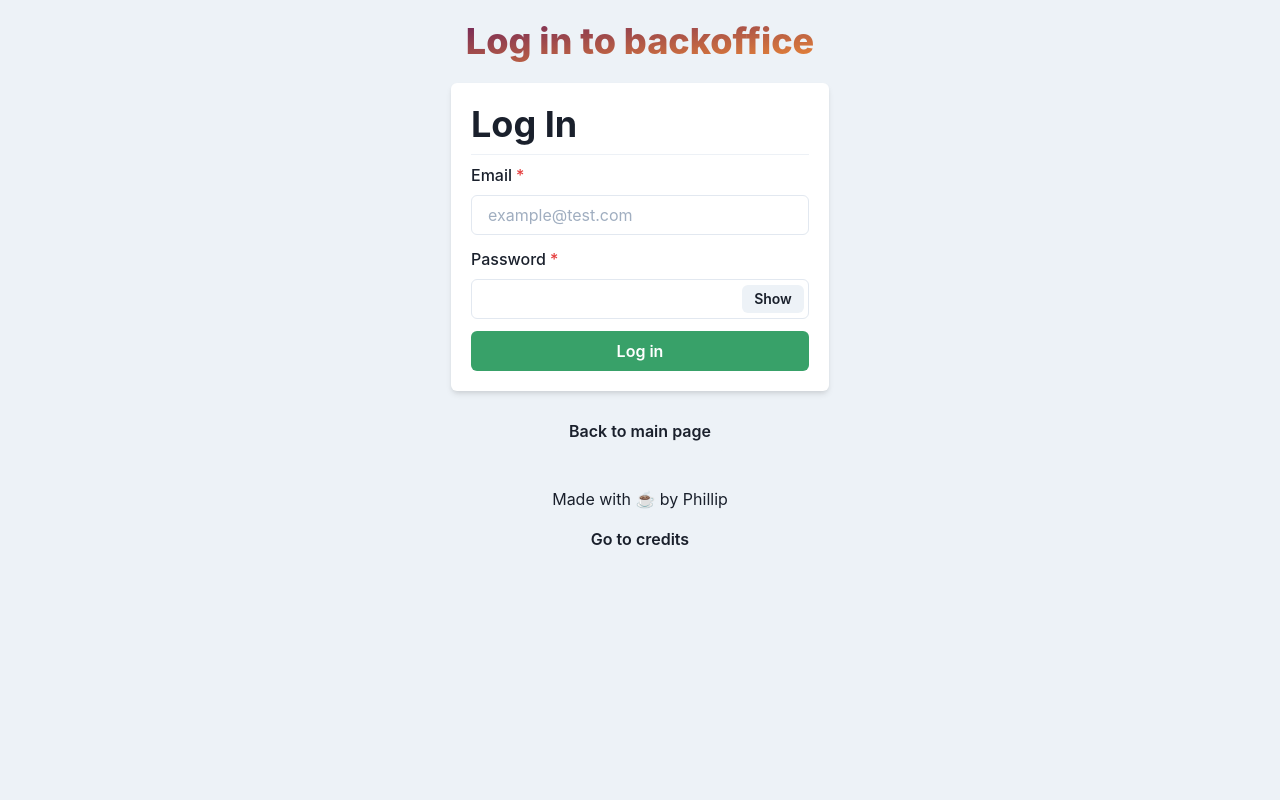
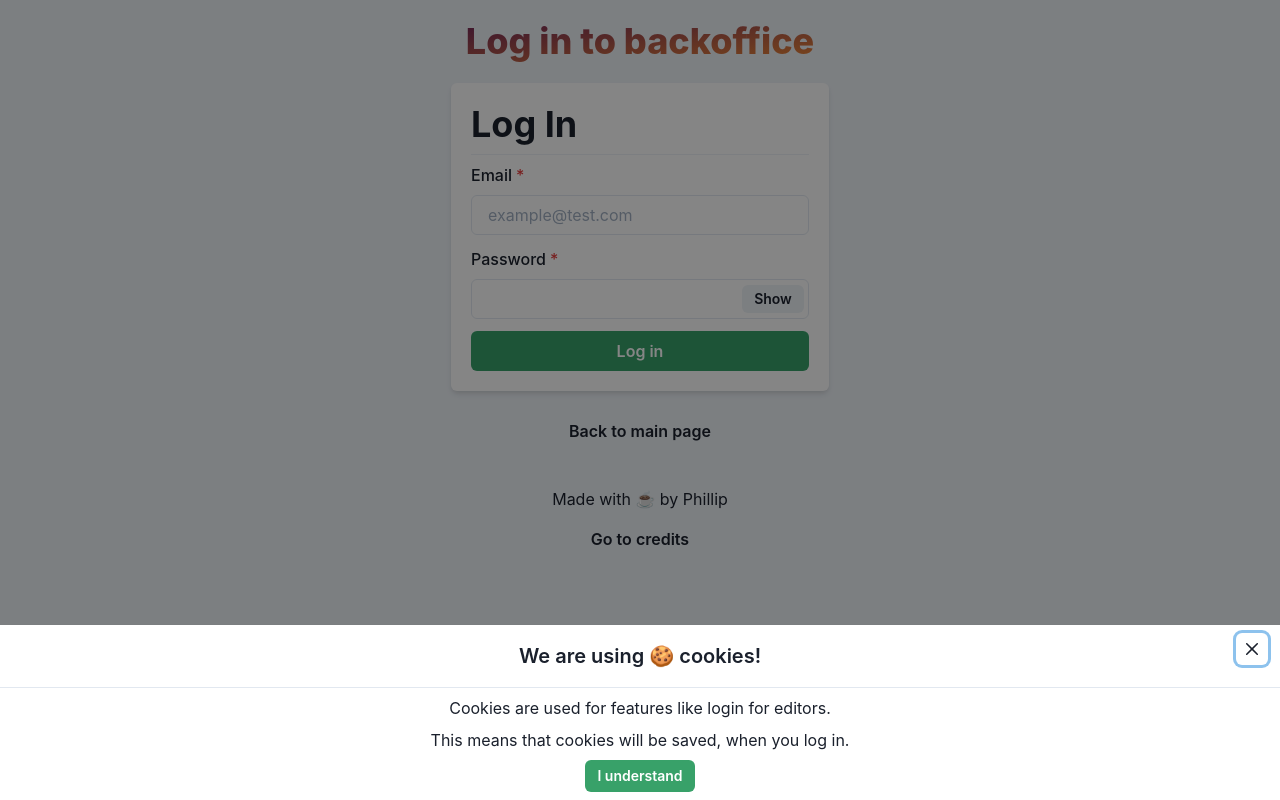
Before and after one commit to phillipphoenix/japanese-grammar-dictionary, a Next.js app: page /login in a window 1280 px wide. Built offline with nearby package versions, Linux system fonts and the light colour scheme; no server answers.

Commit message:
Created cookie notification.

```diff
--- /dev/null
+++ b/components/CookieNotifier.tsx
@@ -0,0 +1,62 @@
+import {
+  Drawer,
+  DrawerBody,
+  DrawerCloseButton,
+  DrawerContent,
+  DrawerHeader,
+  DrawerOverlay,
+} from "@chakra-ui/modal";
+import { Button, ButtonGroup, Text, useDisclosure, VStack } from "@chakra-ui/react";
+import { parseCookies, setCookie } from "nookies";
+import { FC, useEffect } from "react";
+
+const CookieNotifier: FC = () => {
+  const { isOpen, onOpen, onClose } = useDisclosure();
+
+  useEffect(() => {
+    const cookies = parseCookies();
+    const cookiesAccepted = cookies.cookiesAccepted && cookies.cookiesAccepted === "true";
+    if (!cookiesAccepted) {
+      onOpen();
+    }
+  }, []);
+
+  const onAcceptCookies = () => {
+    onClose();
+    setCookie(null, "cookiesAccepted", "true");
+  };
+
+  return (
+    <>
+      <Drawer
+        placement="bottom"
+        onClose={onClose}
+        isOpen={isOpen}
+        closeOnEsc={false}
+        closeOnOverlayClick={false}
+      >
+        <DrawerOverlay>
+          <DrawerContent>
+            <DrawerCloseButton />
+            <DrawerHeader textAlign="center" borderBottomWidth="1px">
+              We are using 🍪 cookies!
+            </DrawerHeader>
+            <DrawerBody>
+              <VStack spacing="2">
+                <Text>Cookies are used for features like login for editors.</Text>
+                <Text>This means that cookies will be saved, when you log in.</Text>
+                <ButtonGroup size="sm">
+                  <Button colorScheme="green" onClick={onAcceptCookies}>
+                    I understand
+                  </Button>
+                </ButtonGroup>
+              </VStack>
+            </DrawerBody>
+          </DrawerContent>
+        </DrawerOverlay>
+      </Drawer>
+    </>
+  );
+};
+
+export default CookieNotifier;
--- a/components/Page.tsx
+++ b/components/Page.tsx
@@ -26,7 +26,7 @@ const Page: FC<PageProps> = ({ children, title, tabTitle, menu }) => {
       </Head>
       <Box>
         {menu && (
-          <Box zIndex="100000" position="absolute" top="10px" left="10px">
+          <Box zIndex="100" position="absolute" top="10px" left="10px">
             {menu}
           </Box>
         )}
--- a/pages/_app.tsx
+++ b/pages/_app.tsx
@@ -6,6 +6,7 @@ import "../styles/globals.css";
 import { ChakraProvider, extendTheme } from "@chakra-ui/react";
 import { AuthProvider } from "../Providers/AuthProvider";
 import Notification from "../components/Notification";
+import CookieNotifier from "../components/CookieNotifier";
 
 // #f5f5f5
 
@@ -45,6 +46,7 @@ function MyApp({ Component, pageProps }) {
         <AuthProvider>
           <Component {...pageProps} />
           <Notification />
+          <CookieNotifier />
         </AuthProvider>
       </ChakraProvider>
     </>
```
